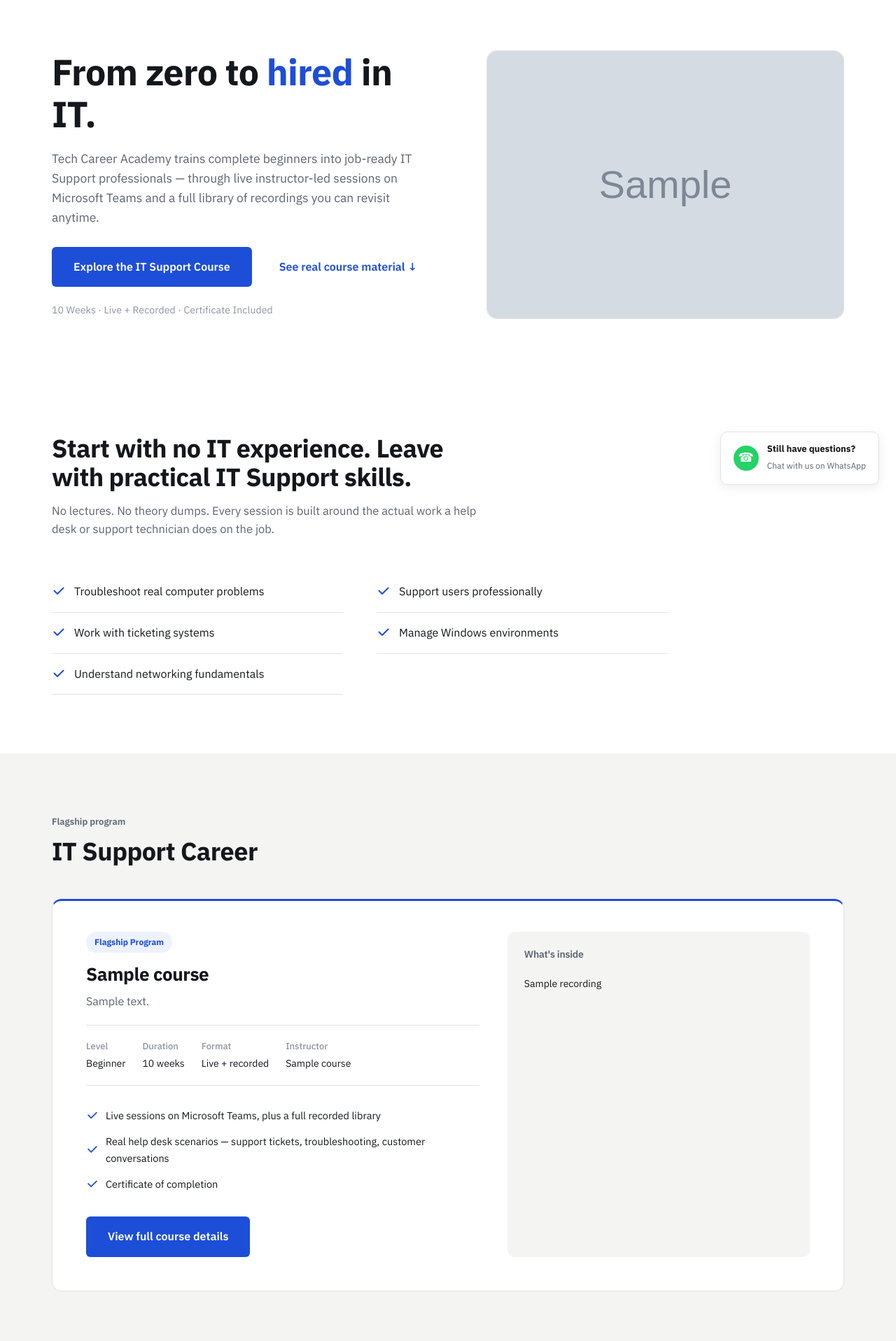
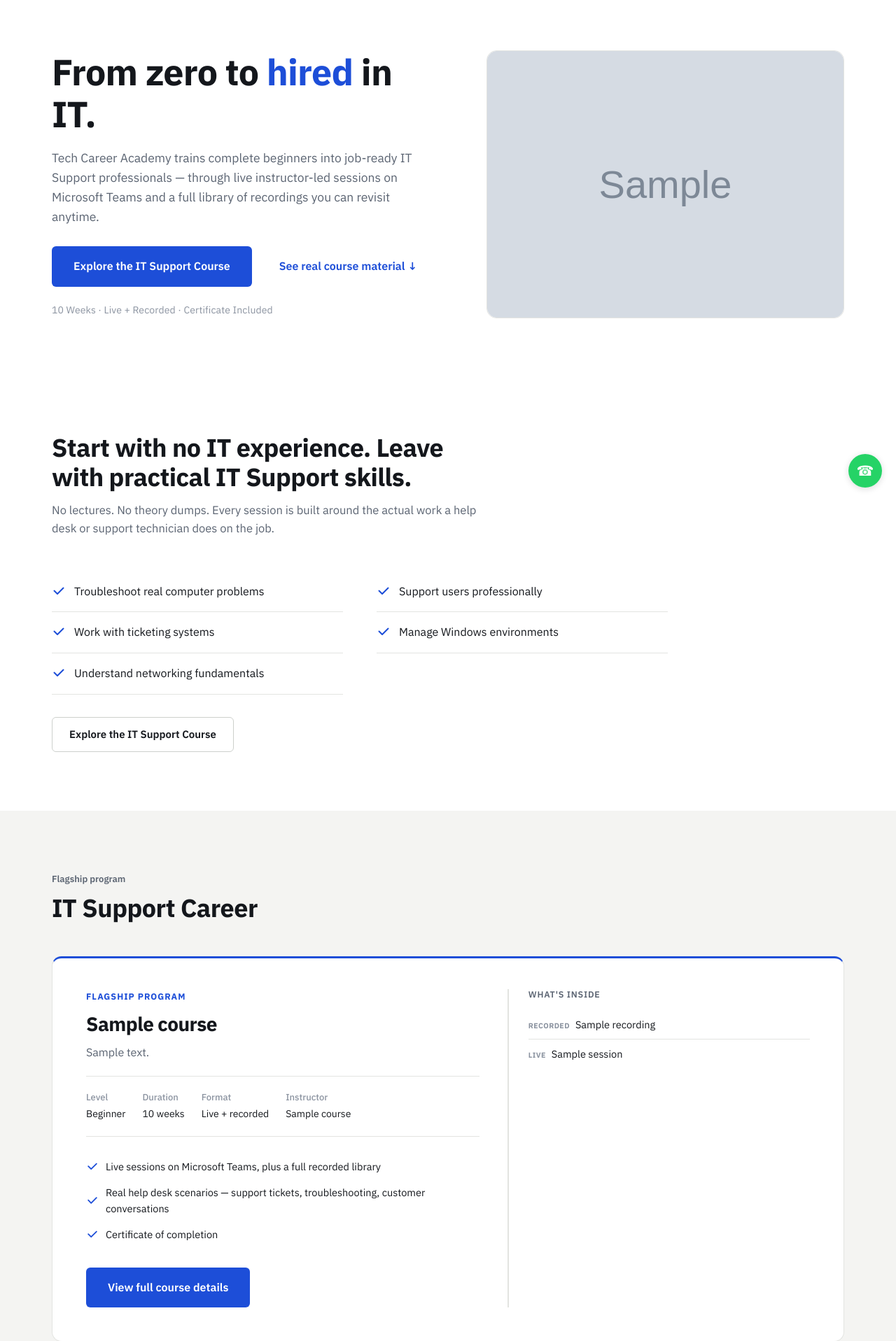
Before and after one commit to alizgb/academy-, a PHP site: page / in a window 1280 px wide. Shown: the part 83-2000 px from the top of the page at 70% size. Run offline with PHP 8.4, Linux system fonts and the light colour scheme; data comes from the database, SQL or seed files in the repository; tables that the repository leaves empty hold one stand-in row (values such as "Sample post"); grey boxes marked "Sample" are stand-in pictures.

Commit message:
Finalize homepage: real-asset-ready slots, tighter sections, FAQ enrollment answer
Merge recordings + live_sessions into the flagship "what's inside" list (real
syllabus data only), de-emphasize the featured testimonial's badge in favor of
the quote, tighten instructor/certificate/FAQ whitespace, add a contextual CTA
after the transformation section, add a "What happens after I enroll?" FAQ
answer grounded in the actual dashboard behavior, compact the WhatsApp widget,
and label unfinished footer tracks as Coming soon instead of linking to them.

```diff
--- a/assets/css/style.css
+++ b/assets/css/style.css
@@ -241,7 +241,7 @@ h1, h2, h3, h4 {
 }
 
 .hero-visual .asset-slot {
-    min-height: 340px;
+    aspect-ratio: 4 / 3;
     border-radius: var(--radius-lg);
 }
 
@@ -291,6 +293,8 @@ h1, h2, h3, h4 {
     margin-top: 2px;
     color: var(--primary);
 }
+
+.transformation-cta { margin-top: 32px; }
 
 /* ============ CATEGORY GRID (courses overview) ============ */
 .category-grid {
@@ -357,18 +361,16 @@ h1, h2, h3, h4 {
 }
 
 .flagship-badge {
-    display: inline-flex;
-    align-items: center;
-    background: var(--accent-soft);
+    display: block;
     color: var(--primary);
-    font-size: 12px;
+    font-size: 12.5px;
     font-weight: 700;
-    padding: 5px 12px;
-    border-radius: 100px;
-    margin-bottom: 16px;
+    text-transform: uppercase;
+    letter-spacing: 0.08em;
+    margin-bottom: 14px;
 }
 
-.flagship-body h3 { font-size: 26px; margin-bottom: 12px; }
+.flagship-body h3 { font-size: 28px; letter-spacing: -0.02em; margin-bottom: 12px; }
 .flagship-body p.desc { color: var(--muted-foreground); font-size: 16px; margin-bottom: 20px; }
 
 .flagship-meta {
@@ -394,18 +396,33 @@ h1, h2, h3, h4 {
 .flagship-includes .check { color: var(--primary); flex-shrink: 0; width: 18px; }
 
 .flagship-side {
-    background: var(--muted);
-    border-radius: var(--radius);
-    padding: 24px;
+    border-left: 2px solid var(--border);
+    padding-left: 28px;
 }
-.flagship-side h4 { font-size: 14px; margin-bottom: 14px; color: var(--muted-foreground); font-weight: 600; }
+.flagship-side h4 {
+    font-size: 12.5px;
+    text-transform: uppercase;
+    letter-spacing: 0.06em;
+    margin-bottom: 16px;
+    color: var(--muted-foreground);
+    font-weight: 600;
+}
 .flagship-side ul li {
-    font-size: 14px;
+    font-size: 14.5px;
     padding: 9px 0;
     border-bottom: 1px solid var(--border);
     color: var(--foreground);
 }
 .flagship-side ul li:last-child { border-bottom: none; }
+.flagship-side .item-type {
+    display: inline-block;
+    font-size: 10.5px;
+    font-weight: 700;
+    text-transform: uppercase;
+    letter-spacing: 0.04em;
+    color: var(--dim);
+    margin-right: 8px;
+}
 
 /* ============ COURSE CARDS (course listing page) ============ */
 .course-grid {
@@ -714,37 +750,28 @@ footer {
 /* ============ WHATSAPP WIDGET ============ */
 .whatsapp-widget {
     position: fixed;
-    bottom: 24px;
-    right: 24px;
+    bottom: 20px;
+    right: 20px;
     z-index: 200;
-    background: var(--card);
-    border: 1px solid var(--border);
-    border-radius: var(--radius);
-    padding: 14px 18px;
-    display: flex;
-    align-items: center;
-    gap: 12px;
-    box-shadow: 0 4px 16px rgba(20, 23, 28, 0.08);
-    max-width: 250px;
+    width: 48px;
+    height: 48px;
+    border-radius: 50%;
+    box-shadow: 0 2px 10px rgba(20, 23, 28, 0.15);
     text-decoration: none;
 }
-.whatsapp-widget:hover { border-color: var(--border-strong); }
+.whatsapp-widget:hover { box-shadow: 0 4px 14px rgba(20, 23, 28, 0.2); }
 
 .whatsapp-icon {
-    width: 36px;
-    height: 36px;
+    width: 100%;
+    height: 100%;
     background: var(--whatsapp);
     border-radius: 50%;
     display: flex;
     align-items: center;
     justify-content: center;
-    flex-shrink: 0;
     color: #fff;
-    font-size: 18px;
+    font-size: 20px;
 }
-
-.whatsapp-text strong { display: block; font-size: 13px; color: var(--foreground); }
-.whatsapp-text span { font-size: 12px; color: var(--muted-foreground); }
 
 .whatsapp-close {
     position: absolute;
--- a/includes/footer.php
+++ b/includes/footer.php
@@ -12,8 +12,8 @@
                 <h4>Tracks</h4>
                 <ul>
                     <li><a href="/courses.php?category=it-support">IT Support</a></li>
-                    <li><a href="/courses.php?category=networking">Networking</a></li>
-                    <li><a href="/courses.php?category=computer-skills">Basic Computer Skills</a></li>
+                    <li><span class="footer-soon">Networking <em>Coming soon</em></span></li>
+                    <li><span class="footer-soon">Basic Computer Skills <em>Coming soon</em></span></li>
                 </ul>
             </div>
             <div class="footer-col">
@@ -38,12 +38,8 @@
     </div>
 </footer>
 
-<a href="https://wa.me/96176485052?text=Hi!%20I%20have%20a%20question%20about%20Tech%20Career%20Academy" target="_blank" rel="noopener" class="whatsapp-widget">
+<a href="https://wa.me/96176485052?text=Hi!%20I%20have%20a%20question%20about%20Tech%20Career%20Academy" target="_blank" rel="noopener" class="whatsapp-widget" aria-label="Chat with us on WhatsApp">
     <span class="whatsapp-icon">&#9742;</span>
-    <span class="whatsapp-text">
-        <strong>Still have questions?</strong>
-        <span>Chat with us on WhatsApp</span>
-    </span>
 </a>
 
 <script src="/assets/js/main.js"></script>
--- a/index.php
+++ b/index.php
@@ -17,20 +17,36 @@ try {
     $stmt->execute();
     $flagship = $stmt->fetch();
 
-    $flagship_recordings = [];
+    // "What's inside" is built only from real syllabus data already in the database —
+    // recorded lessons and scheduled live sessions for this exact course, nothing invented.
+    $flagship_items = [];
     if ($flagship) {
         $stmt = $pdo->prepare("SELECT title FROM recordings WHERE course_id = ? ORDER BY uploaded_at ASC LIMIT 6");
         $stmt->execute([$flagship['id']]);
-        $flagship_recordings = $stmt->fetchAll();
+        foreach ($stmt->fetchAll() as $r) {
+            $flagship_items[] = ['label' => $r['title'], 'type' => 'Recorded'];
+        }
+
+        $stmt = $pdo->prepare("SELECT title FROM live_sessions WHERE course_id = ? ORDER BY session_date ASC LIMIT 6");
+        $stmt->execute([$flagship['id']]);
+        foreach ($stmt->fetchAll() as $s) {
+            $flagship_items[] = ['label' => $s['title'], 'type' => 'Live'];
+        }
     }
 
     $testimonials = $pdo->query("SELECT * FROM testimonials ORDER BY sort_order")->fetchAll();
     $faqs = $pdo->query("SELECT * FROM faqs ORDER BY sort_order")->fetchAll();
 } catch (Exception $e) {
     $flagship = null;
-    $flagship_recordings = [];
+    $flagship_items = [];
     $testimonials = $faqs = [];
 }
+
+// Always answer this specific purchase objection, regardless of what's seeded in the faqs table.
+$faqs[] = [
+    'question' => 'What happens after I enroll?',
+    'answer' => "You'll get access to your student dashboard right away — your upcoming live sessions appear there with a direct Teams join link, along with any recordings already available for the course.",
+];
 
 $flagship_url = $flagship ? '/course.php?slug=' . urlencode($flagship['slug']) : '/courses.php';
 
@@ -84,6 +100,9 @@ include __DIR__ . '/includes/header.php';
             <li class="outcome-item"><?= tca_check() ?><span>Manage Windows environments</span></li>
             <li class="outcome-item"><?= tca_check() ?><span>Understand networking fundamentals</span></li>
         </ul>
+        <div class="transformation-cta">
+            <a href="<?= htmlspecialchars($flagship_url) ?>" class="btn btn-outline">Explore the IT Support Course</a>
+        </div>
     </div>
 </section>
 
@@ -121,9 +140,9 @@ include __DIR__ . '/includes/header.php';
             <div class="flagship-side">
                 <h4>What's inside</h4>
                 <ul>
-                    <?php if (!empty($flagship_recordings)): ?>
-                        <?php foreach ($flagship_recordings as $r): ?>
-                            <li><?= htmlspecialchars($r['title']) ?></li>
+                    <?php if (!empty($flagship_items)): ?>
+                        <?php foreach ($flagship_items as $item): ?>
+                            <li><span class="item-type"><?= htmlspecialchars($item['type']) ?></span><?= htmlspecialchars($item['label']) ?></li>
                         <?php endforeach; ?>
                     <?php else: ?>
                         <li>Full syllabus published on the course page</li>
@@ -158,7 +177,7 @@ include __DIR__ . '/includes/header.php';
     </div>
 </section>
 
-<section class="section section-alt" id="instructor">
+<section class="section section-alt section-compact" id="instructor">
     <div class="container">
         <div class="section-header">
             <span class="eyebrow">Instructor</span>
@@ -188,7 +207,6 @@ include __DIR__ . '/includes/header.php';
                 $is_hire_proof = (stripos($t['quote'], 'job') !== false) || (stripos($t['role_text'], ' at ') !== false);
             ?>
             <div class="testimonial-card<?= $is_hire_proof ? ' featured' : '' ?>">
-                <?php if ($is_hire_proof): ?><span class="testimonial-badge">Real hiring outcome</span><?php endif; ?>
                 <p class="testimonial-quote">&ldquo;<?= htmlspecialchars($t['quote']) ?>&rdquo;</p>
                 <div class="testimonial-author">
                     <div class="author-avatar"><?= $initials ?></div>
@@ -197,13 +215,14 @@ include __DIR__ . '/includes/header.php';
                         <div class="author-role"><?= htmlspecialchars($t['role_text']) ?></div>
                     </div>
                 </div>
+                <?php if ($is_hire_proof): ?><span class="testimonial-badge">Real hiring outcome</span><?php endif; ?>
             </div>
             <?php endforeach; ?>
         </div>
     </div>
 </section>
 
-<section class="section section-alt" id="certificate">
+<section class="section section-alt section-compact" id="certificate">
     <div class="container">
         <div class="certificate-block">
             <?= tca_asset_slot('Certificate preview — asset needed') ?>
@@ -216,7 +235,7 @@ include __DIR__ . '/includes/header.php';
     </div>
 </section>
 
-<section class="section" id="faq">
+<section class="section section-compact" id="faq">
     <div class="container">
         <div class="section-header">
             <span class="eyebrow">FAQ</span>
```
Also changed, not shown: other parts of assets/css/style.css (+32 -12 lines).
